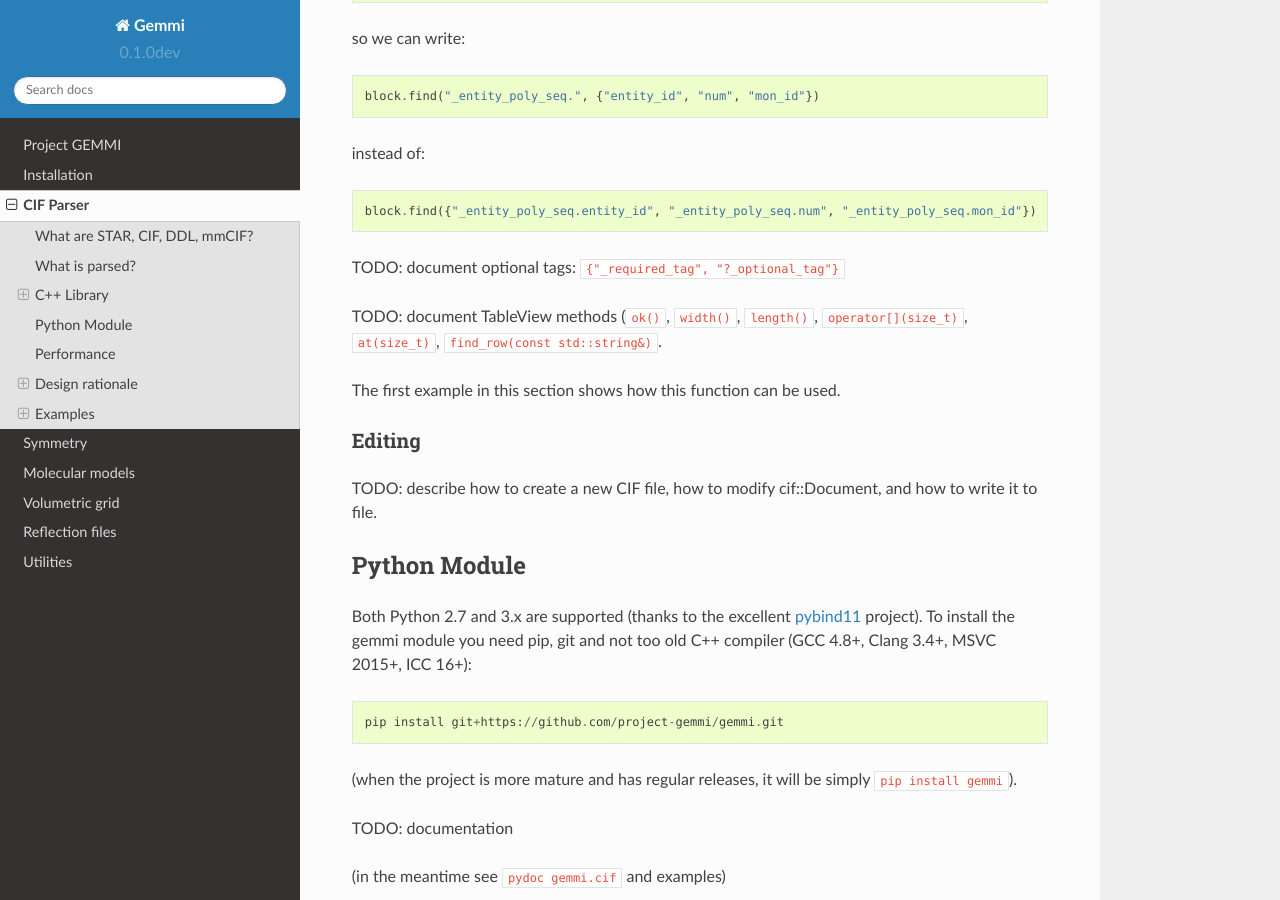
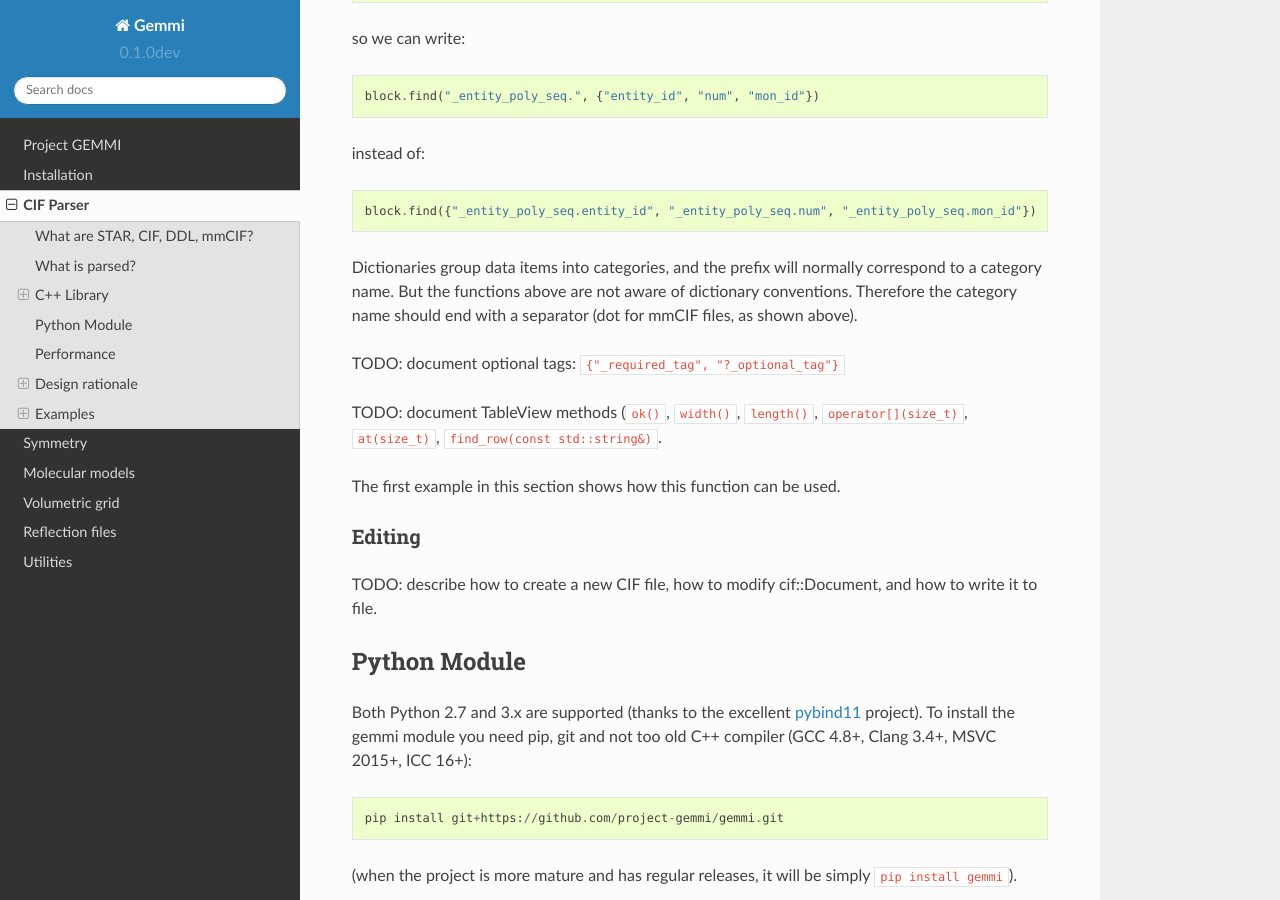
Before and after one commit to project-gemmi/gemmi, a Sphinx documentation site: the page built from docs/cif-parser.rst, in a window 1280 px wide and 900 px high, scrolled down 6586 px. Built offline with Sphinx 7.4.7 and the Read the Docs theme 2.0.0, drawn with Linux system fonts in a browser that asks for light colours.

Commit message:
add Block::get_mmcif_category_names()

```diff
--- a/docs/cif-parser.rst
+++ b/docs/cif-parser.rst
@@ -319,6 +319,11 @@ so we can write::
 instead of::
 
     block.find({"_entity_poly_seq.entity_id", "_entity_poly_seq.num", "_entity_poly_seq.mon_id"})
+
+Dictionaries group data items into categories, and the prefix will normally
+correspond to a category name. But the functions above are not aware
+of dictionary conventions. Therefore the category name should end
+with a separator (dot for mmCIF files, as shown above).
 
 TODO: document optional tags: ``{"_required_tag", "?_optional_tag"}``
 
```
Also changed, not shown: 2 other files.
